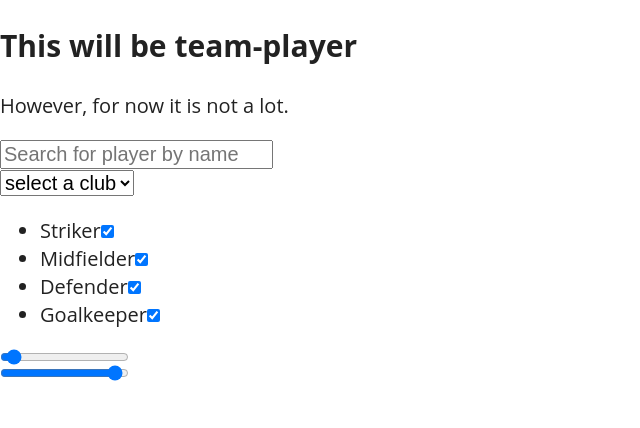
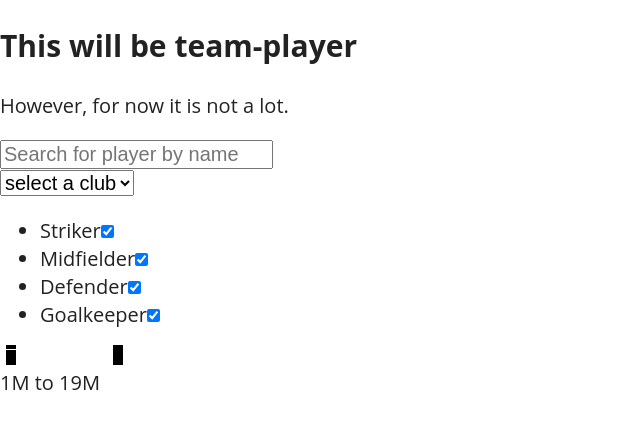
Before and after one commit to rycu/team-player, a React (Create React App) app: page / in a window 1280 px wide. Shown: the top 428 px of the page, without its empty margins (0-640 px from the left). Built offline with nearby package versions, Linux system fonts and the light colour scheme.

Commit message:
high/low slider label added and basic styling

```diff
--- a/src/components/FilterByPrice.js
+++ b/src/components/FilterByPrice.js
@@ -97,6 +97,9 @@ export default class FilterByPrice extends Component {
 					onMouseUp={this.handleSubmit}
 					onKeyUp={this.handleSubmit}
 				/>
+
+				<label>{lowVal}M to {highVal}M</label>
+
 			</div>
     	);
 	}
--- a/src/main.css
+++ b/src/main.css
@@ -491,5 +491,30 @@ body {
   position: absolute;
   width: 1px; }
 
-.player-filters__price input {
-  display: block; }
+.player-filters__price {
+  position: relative; }
+  .player-filters__price input {
+    position: absolute; }
+  .player-filters__price input[type=range] {
+    pointer-events: none;
+    -webkit-appearance: none; }
+  .player-filters__price input[type=range]::-webkit-slider-thumb {
+    pointer-events: auto; }
+  .player-filters__price input[type=range]::-webkit-slider-runnable-track {
+    height: 0.01em;
+    background: transparent;
+    border: none; }
+  .player-filters__price input[type=range]::-webkit-slider-thumb {
+    -webkit-appearance: none;
+    border: none;
+    height: 1em;
+    width: 0.5em;
+    background: black;
+    margin-top: -4px; }
+  .player-filters__price input[type=range]:focus {
+    outline: none; }
+  .player-filters__price input[type=range]:focus::-webkit-slider-runnable-track {
+    background: #ccc; }
+  .player-filters__price label {
+    position: absolute;
+    top: 1em; }
--- a/src/sass/components/_slider.scss
+++ b/src/sass/components/_slider.scss
@@ -2,10 +2,53 @@
 
 	//width: 100%;
 
+	position: relative;
+
 	input{
 
-		display: block;
+		position: absolute;
 
 	}
 
+	input[type=range] {
+		pointer-events: none;
+		-webkit-appearance: none;
+	}
+
+	input[type=range]::-webkit-slider-thumb {
+		pointer-events:auto;
+	}
+
+	input[type=range]::-webkit-slider-runnable-track {
+	    //width: 300px;
+	    height: 0.01em;
+	    background: transparent;
+	    border: none;
+	}
+
+	input[type=range]::-webkit-slider-thumb {
+	    -webkit-appearance: none;
+	    border: none;
+	    height: 1em;
+	    width: 0.5em;
+	    //margin-left: -2em;
+	    // COULD DO ALL COLOURING IN CSS (margin & width)
+	    background: black;
+	    margin-top: -4px;
+	}
+
+	input[type=range]:focus {
+	    outline: none;
+	}
+
+	input[type=range]:focus::-webkit-slider-runnable-track {
+	    background: #ccc;
+	}
+
+
+	label{
+		position: absolute;
+		top: 1em;
+	}
+
 }
```
